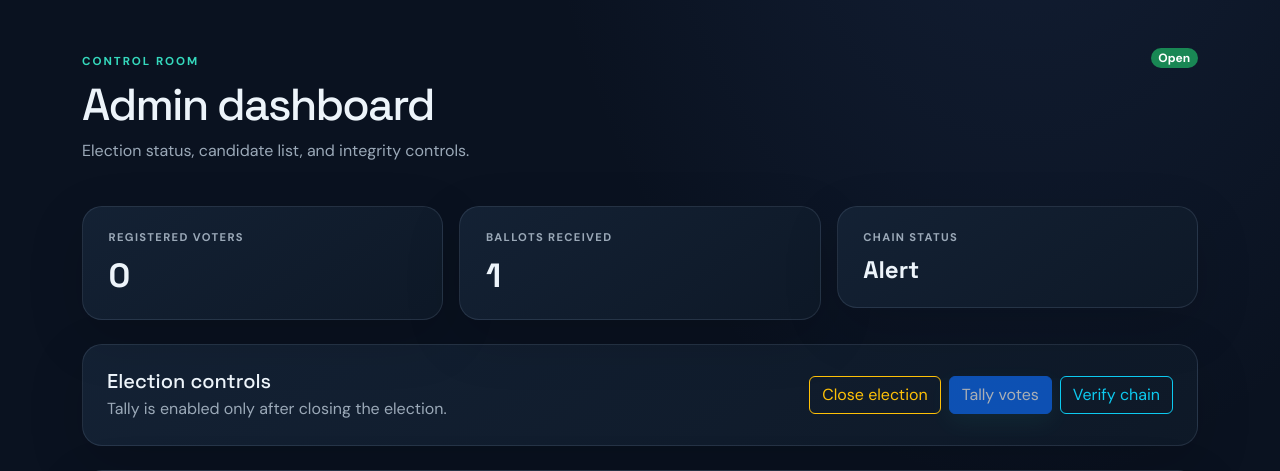
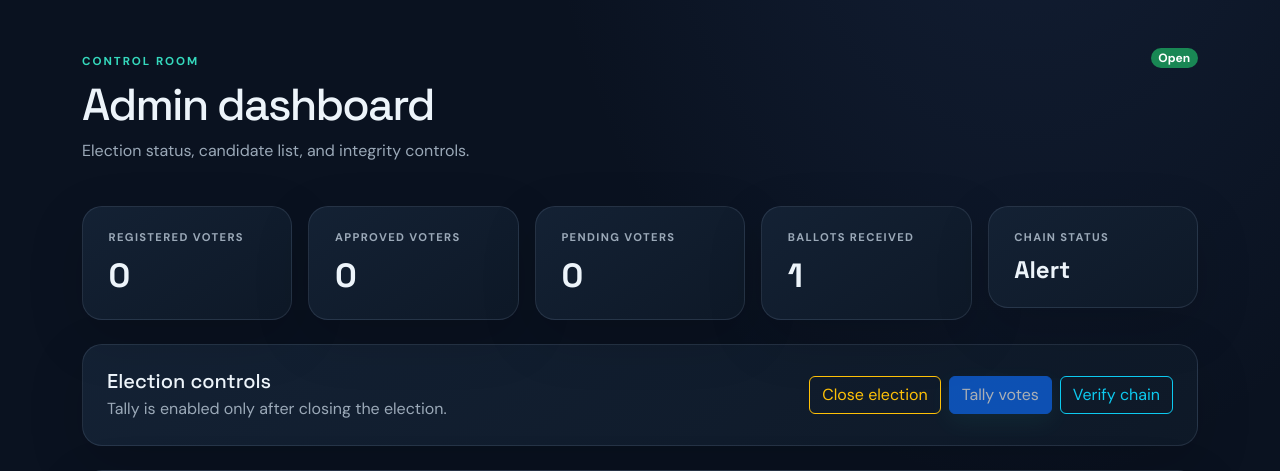
Before and after one commit to mansisaini9928-cloud/Secure-E-voting-system, a Flask app: page /admin in a window 1280 px wide. Shown: the part 57-528 px from the top of the page. Run offline with Flask 3, Linux system fonts and the light colour scheme; the visitor is signed in with stand-in values (Sample User, id 1); data comes from the database, SQL or seed files in the repository; tables that the repository leaves empty hold one stand-in row (values such as "Sample post"); some libraries are stand-ins or nearby versions.

Commit message:
Complete Member 1 admin dashboard updates

```diff
--- a/app.py
+++ b/app.py
@@ -1,4 +1,3 @@
-
 import hashlib
 import secrets
 import uuid
@@ -11,7 +10,7 @@ from flask_limiter.util import get_remote_address
 
 from flask import (
     Flask, abort, current_app, flash, jsonify, redirect, render_template,
-    request, session, url_for
+    request, session, url_for, g
 )
 from flask_wtf.csrf import CSRFProtect
 from werkzeug.security import check_password_hash, generate_password_hash
@@ -30,7 +29,7 @@ def _hash(value):
     return hashlib.sha256(value.encode("utf-8")).hexdigest()
 
 
-# Member 1: Activity logging function
+# Member 1: Activity logging
 def _log_activity(db, kind, severity, message, score=0, simulated=0):
 
     session_cookie = request.cookies.get(
@@ -59,6 +58,7 @@ def _log_activity(db, kind, severity, message, score=0, simulated=0):
 
 
 def _chain_state(db):
+
     previous = "0" * 64
     valid_ids = []
 
@@ -67,7 +67,10 @@ def _chain_state(db):
     ).fetchall()
 
     for row in rows:
-        expected = _hash(f"{previous}:{row['id']}:{row['ballot_hash']}")
+
+        expected = _hash(
+            f"{previous}:{row['id']}:{row['ballot_hash']}"
+        )
 
         if row["previous_hash"] != previous or row["chain_hash"] != expected:
             return False, valid_ids
@@ -79,7 +82,6 @@ def _chain_state(db):
 
 
 def _create_blueprints(app):
-    """Member integration points."""
 
     from members.member1_auth import bp as member1_bp
     from members.member2_crypto import bp as member2_bp
@@ -159,16 +161,17 @@ def create_app(test_config=None):
 
         uid = session.get("user_id")
 
-        session_user = gdb.execute(
-            "SELECT id,username,role,has_voted,eligible FROM users WHERE id=?",
+        g.user = gdb.execute(
+            """
+            SELECT id,username,role,has_voted,eligible
+            FROM users WHERE id=?
+            """,
             (uid,)
         ).fetchone() if uid else None
 
-        from flask import g
-        g.user = session_user
-
     @app.context_processor
     def inject_globals():
+
         return {
             "election_status": get_db().execute(
                 "SELECT status FROM election WHERE id=1"
@@ -182,11 +185,13 @@ def create_app(test_config=None):
             @wraps(view)
             def wrapped(*args, **kwargs):
 
-                from flask import g
+                if g.user is None:
 
-                if g.user is None:
                     flash("Please sign in to continue.", "warning")
-                    return redirect(url_for("login", next=request.path))
+
+                    return redirect(
+                        url_for("login", next=request.path)
+                    )
 
                 if role and g.user["role"] != role:
                     abort(403)
@@ -203,6 +208,7 @@ def create_app(test_config=None):
     def home():
         return render_template("home.html")
 
+    # Voter Registration
     @app.route("/register", methods=["GET", "POST"])
     def register():
 
@@ -226,13 +232,23 @@ def create_app(test_config=None):
                     db = get_db()
 
                     db.execute(
-                        "INSERT INTO users(username,email,password_hash) VALUES(?,?,?)",
-                        (username, email, generate_password_hash(password))
+                        """
+                        INSERT INTO users(username,email,password_hash)
+                        VALUES(?,?,?)
+                        """,
+                        (
+                            username,
+                            email,
+                            generate_password_hash(password)
+                        )
                     )
 
                     db.commit()
 
-                    flash("Account created. You can now sign in.", "success")
+                    flash(
+                        "Account created. You can now sign in.",
+                        "success"
+                    )
 
                     return redirect(url_for("login"))
 
@@ -268,7 +284,9 @@ def create_app(test_config=None):
 
                 if user["locked_until"]:
 
-                    locked_until = datetime.fromisoformat(user["locked_until"])
+                    locked_until = datetime.fromisoformat(
+                        user["locked_until"]
+                    )
 
                     if locked_until > _now():
 
@@ -289,7 +307,11 @@ def create_app(test_config=None):
                 if check_password_hash(user["password_hash"], password):
 
                     db.execute(
-                        "UPDATE users SET failed_login_attempts=0, locked_until=NULL WHERE id=?",
+                        """
+                        UPDATE users
+                        SET failed_login_attempts=0, locked_until=NULL
+                        WHERE id=?
+                        """,
                         (user["id"],)
                     )
 
@@ -320,7 +342,11 @@ def create_app(test_config=None):
                         ).isoformat()
 
                         db.execute(
-                            "UPDATE users SET failed_login_attempts=0, locked_until=? WHERE id=?",
+                            """
+                            UPDATE users
+                            SET failed_login_attempts=0, locked_until=?
+                            WHERE id=?
+                            """,
                             (locked_until, user["id"])
                         )
 
@@ -332,7 +358,11 @@ def create_app(test_config=None):
                     else:
 
                         db.execute(
-                            "UPDATE users SET failed_login_attempts=? WHERE id=?",
+                            """
+                            UPDATE users
+                            SET failed_login_attempts=?
+                            WHERE id=?
+                            """,
                             (attempts, user["id"])
                         )
 
@@ -381,16 +411,15 @@ def create_app(test_config=None):
 
         return render_template(
             "voter_dashboard.html",
-            user=__import__("flask").g.user
+            user=g.user
         )
 
+    # Voting Page
     @app.route("/vote", methods=["GET", "POST"])
     @login_required("voter")
     def vote_page():
 
         db = get_db()
-
-        from flask import g
 
         if not g.user["eligible"]:
 
@@ -402,7 +431,12 @@ def create_app(test_config=None):
             return redirect(url_for("voter_dashboard"))
 
         candidates = db.execute(
-            "SELECT id,name,party,symbol FROM candidates WHERE active=1 ORDER BY id"
+            """
+            SELECT id,name,party,symbol
+            FROM candidates
+            WHERE active=1
+            ORDER BY id
+            """
         ).fetchall()
 
         token = session.get("vote_token")
@@ -431,7 +465,11 @@ def create_app(test_config=None):
                 ).isoformat()
 
                 db.execute(
-                    "INSERT OR REPLACE INTO vote_tokens(token_hash,user_id,expires_at,consumed) VALUES(?,?,?,0)",
+                    """
+                    INSERT OR REPLACE INTO vote_tokens
+                    (token_hash,user_id,expires_at,consumed)
+                    VALUES (?,?,?,0)
+                    """,
                     (_hash(raw), g.user["id"], expiry)
                 )
 
@@ -459,18 +497,19 @@ def create_app(test_config=None):
             token_ready=bool(token)
         )
 
+    # API: Request Voting Token
     @app.post("/api/vote/token")
     @login_required("voter")
     def request_vote_token():
 
         db = get_db()
 
-        from flask import g
-
         user_id = g.user["id"]
 
         if not g.user["eligible"]:
-            return jsonify(error="Your account is not approved for voting."), 403
+            return jsonify(
+                error="Your account is not approved for voting."
+            ), 403
 
         if db.execute(
             "SELECT status FROM election WHERE id=1"
@@ -487,7 +526,11 @@ def create_app(test_config=None):
         token = secrets.token_urlsafe(32)
 
         db.execute(
-            "INSERT OR REPLACE INTO vote_tokens(token_hash,user_id,expires_at,consumed) VALUES(?,?,?,0)",
+            """
+            INSERT OR REPLACE INTO vote_tokens
+            (token_hash,user_id,expires_at,consumed)
+            VALUES (?,?,?,0)
+            """,
             (
                 _hash(token),
                 user_id,
@@ -508,13 +551,12 @@ def create_app(test_config=None):
 
         return jsonify(token=token, expires_in=600)
 
+    # Cast Vote
     @app.post("/api/vote/cast")
     @login_required("voter")
     def cast_vote():
 
         db = get_db()
-
-        from flask import g
 
         user_id = g.user["id"]
 
@@ -522,7 +564,9 @@ def create_app(test_config=None):
         token = request.form.get("token", "")
 
         if not g.user["eligible"]:
-            return jsonify(error="Your account is not approved for voting."), 403
+            return jsonify(
+                error="Your account is not approved for voting."
+            ), 403
 
         if db.execute(
             "SELECT status FROM election WHERE id=1"
@@ -531,16 +575,26 @@ def create_app(test_config=None):
             return jsonify(error="Voting is closed."), 409
 
         candidate = db.execute(
-            "SELECT id FROM candidates WHERE id=? AND active=1",
+            """
+            SELECT id FROM candidates
+            WHERE id=? AND active=1
+            """,
             (candidate_id,)
         ).fetchone()
 
         token_row = db.execute(
-            "SELECT * FROM vote_tokens WHERE token_hash=? AND user_id=? AND consumed=0",
+            """
+            SELECT * FROM vote_tokens
+            WHERE token_hash=? AND user_id=? AND consumed=0
+            """,
             (_hash(token), user_id)
         ).fetchone()
 
-        if not candidate or not token_row or token_row["expires_at"] < _now().isoformat():
+        if (
+            not candidate
+            or not token_row
+            or token_row["expires_at"] < _now().isoformat()
+        ):
 
             return jsonify(
                 error="The candidate selection or voting token is invalid or expired."
@@ -573,22 +627,38 @@ def create_app(test_config=None):
             db.execute("BEGIN IMMEDIATE")
 
             db.execute(
-                "INSERT INTO ballots(id,ballot_hash,previous_hash,chain_hash) VALUES(?,?,?,?)",
+                """
+                INSERT INTO ballots
+                (id,ballot_hash,previous_hash,chain_hash)
+                VALUES (?,?,?,?)
+                """,
                 (ballot_id, ballot_hash, previous, chain_hash)
             )
 
             db.execute(
-                "INSERT OR IGNORE INTO tally_counts(candidate_id,vote_count) VALUES(?,0)",
+                """
+                INSERT OR IGNORE INTO tally_counts
+                (candidate_id,vote_count)
+                VALUES (?,0)
+                """,
                 (candidate_id,)
             )
 
             db.execute(
-                "UPDATE tally_counts SET vote_count=vote_count+1 WHERE candidate_id=?",
+                """
+                UPDATE tally_counts
+                SET vote_count=vote_count+1
+                WHERE candidate_id=?
+                """,
                 (candidate_id,)
             )
 
             db.execute(
-                "UPDATE users SET has_voted=1 WHERE id=? AND has_voted=0",
+                """
+                UPDATE users
+                SET has_voted=1
+                WHERE id=? AND has_voted=0
+                """,
                 (user_id,)
             )
 
@@ -601,7 +671,11 @@ def create_app(test_config=None):
                 ), 409
 
             db.execute(
-                "UPDATE vote_tokens SET consumed=1 WHERE token_hash=?",
+                """
+                UPDATE vote_tokens
+                SET consumed=1
+                WHERE token_hash=? AND consumed=0
+                """,
                 (_hash(token),)
             )
 
@@ -632,15 +706,38 @@ def create_app(test_config=None):
 
         return render_template("receipt.html", receipt=receipt)
 
+    # Admin Dashboard
     @app.route("/admin")
     @login_required("admin")
     def admin_dashboard():
 
         db = get_db()
 
+        # Registration Statistics
         stats = {
+
             "voters": db.execute(
-                "SELECT COUNT(*) FROM users WHERE role='voter'"
+                """
+                SELECT COUNT(*)
+                FROM users
+                WHERE role='voter'
+                """
+            ).fetchone()[0],
+
+            "approved": db.execute(
+                """
+                SELECT COUNT(*)
+                FROM users
+                WHERE role='voter' AND eligible=1
+                """
+            ).fetchone()[0],
+
+            "pending": db.execute(
+                """
+                SELECT COUNT(*)
+                FROM users
+                WHERE role='voter' AND eligible=0
+                """
             ).fetchone()[0],
 
             "votes": db.execute(
@@ -690,7 +787,12 @@ def create_app(test_config=None):
         symbol = request.form.get("symbol", "◈").strip()
 
         if not name or not party:
-            flash("Candidate name and party are required.", "danger")
+
+            flash(
+                "Candidate name and party are required.",
+                "danger"
+            )
+
             return redirect(url_for("admin_dashboard"))
 
         db = get_db()
@@ -706,10 +808,14 @@ def create_app(test_config=None):
         db.commit()
 
         flash("Candidate added successfully.", "success")
+
         return redirect(url_for("admin_dashboard"))
 
     # Member 1: Update Candidate
-    @app.route("/admin/candidates/<int:candidate_id>/update", methods=["POST"])
+    @app.route(
+        "/admin/candidates/<int:candidate_id>/update",
+        methods=["POST"]
+    )
     @login_required("admin")
     def update_candidate(candidate_id):
 
@@ -718,7 +824,12 @@ def create_app(test_config=None):
         symbol = request.form.get("symbol", "◈").strip()
 
         if not name or not party:
-            flash("Candidate name and party are required.", "danger")
+
+            flash(
+                "Candidate name and party are required.",
+                "danger"
+            )
+
             return redirect(url_for("admin_dashboard"))
 
         db = get_db()
@@ -743,10 +854,14 @@ def create_app(test_config=None):
         db.commit()
 
         flash("Candidate updated successfully.", "success")
+
         return redirect(url_for("admin_dashboard"))
 
     # Member 1: Deactivate Candidate
-    @app.route("/admin/candidates/<int:candidate_id>/deactivate", methods=["POST"])
+    @app.route(
+        "/admin/candidates/<int:candidate_id>/deactivate",
+        methods=["POST"]
+    )
     @login_required("admin")
     def deactivate_candidate(candidate_id):
 
@@ -768,9 +883,10 @@ def create_app(test_config=None):
         db.commit()
 
         flash("Candidate deactivated successfully.", "success")
+
         return redirect(url_for("admin_dashboard"))
 
-    # Member 1: Admin voter eligibility management
+    # Member 1: Voter Eligibility
     @app.route(
         "/admin/voters/<int:user_id>/eligibility",
         methods=["POST"]
@@ -781,7 +897,10 @@ def create_app(test_config=None):
         db = get_db()
 
         voter = db.execute(
-            "SELECT id FROM users WHERE id=? AND role='voter'",
+            """
+            SELECT id FROM users
+            WHERE id=? AND role='voter'
+            """,
             (user_id,)
         ).fetchone()
 
@@ -816,7 +935,11 @@ def create_app(test_config=None):
         db = get_db()
 
         db.execute(
-            "UPDATE election SET status=?,updated_at=CURRENT_TIMESTAMP WHERE id=1",
+            """
+            UPDATE election
+            SET status=?,updated_at=CURRENT_TIMESTAMP
+            WHERE id=1
+            """,
             (action,)
         )
 
@@ -874,6 +997,7 @@ def create_app(test_config=None):
 
         return redirect(url_for("admin_dashboard"))
 
+    # Security Dashboard
     @app.route("/security")
     @login_required("admin")
     def security_dashboard():
@@ -881,19 +1005,31 @@ def create_app(test_config=None):
         db = get_db()
 
         events = db.execute(
-            "SELECT * FROM security_events ORDER BY id DESC LIMIT 100"
+            """
+            SELECT * FROM security_events
+            ORDER BY id DESC LIMIT 100
+            """
         ).fetchall()
 
         normal = db.execute(
-            "SELECT COUNT(*) FROM security_events WHERE severity='low'"
+            """
+            SELECT COUNT(*) FROM security_events
+            WHERE severity='low'
+            """
         ).fetchone()[0]
 
         suspicious = db.execute(
-            "SELECT COUNT(*) FROM security_events WHERE severity IN ('medium','high','critical')"
+            """
+            SELECT COUNT(*) FROM security_events
+            WHERE severity IN ('medium','high','critical')
+            """
         ).fetchone()[0]
 
         chart = db.execute(
-            "SELECT id,score FROM security_events ORDER BY id DESC LIMIT 20"
+            """
+            SELECT id,score FROM security_events
+            ORDER BY id DESC LIMIT 20
+            """
         ).fetchall()[::-1]
 
         return render_template(
@@ -924,6 +1060,7 @@ def create_app(test_config=None):
 
         return redirect(url_for("security_dashboard"))
 
+    # Election Results
     @app.route("/results")
     @login_required("admin")
     def results():
@@ -940,12 +1077,12 @@ def create_app(test_config=None):
             and valid
         )
 
+        # Historical votes are also included for deactivated candidates.
         rows = db.execute(
             """
             SELECT c.name,c.party,COALESCE(t.vote_count,0) votes
             FROM candidates c
             LEFT JOIN tally_counts t ON t.candidate_id=c.id
-            WHERE c.active=1
             ORDER BY c.id
             """
         ).fetchall() if released else []
--- a/templates/admin_dashboard.html
+++ b/templates/admin_dashboard.html
@@ -16,27 +16,44 @@
     </span>
 </div>
 
+<!-- Registration Statistics -->
 <div class="row g-3 mb-4">
-    <div class="col-md-4">
+
+    <div class="col-6 col-lg">
         <div class="stat-card">
             <small>REGISTERED VOTERS</small>
             <strong>{{ stats.voters }}</strong>
         </div>
     </div>
 
-    <div class="col-md-4">
+    <div class="col-6 col-lg">
+        <div class="stat-card">
+            <small>APPROVED VOTERS</small>
+            <strong>{{ stats.approved }}</strong>
+        </div>
+    </div>
+
+    <div class="col-6 col-lg">
+        <div class="stat-card">
+            <small>PENDING VOTERS</small>
+            <strong>{{ stats.pending }}</strong>
+        </div>
+    </div>
+
+    <div class="col-6 col-lg">
         <div class="stat-card">
             <small>BALLOTS RECEIVED</small>
             <strong>{{ stats.votes }}</strong>
         </div>
     </div>
 
-    <div class="col-md-4">
+    <div class="col-6 col-lg">
         <div class="stat-card">
             <small>CHAIN STATUS</small>
             <strong class="fs-4">{{ 'Verified' if chain_valid else 'Alert' }}</strong>
         </div>
     </div>
+
 </div>
 
 <!-- Election Controls -->
```
